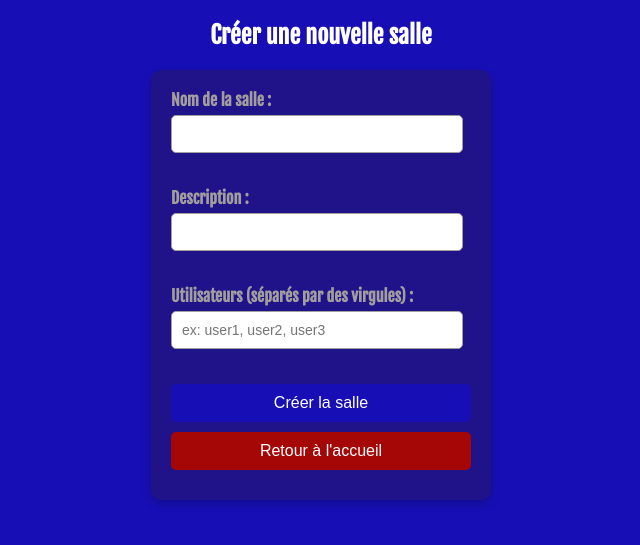
After one commit to Arcols/Tchatouille, a PHP site: page /pages/ajoutsalle.html.php in a window 1280 px wide. The commit adds this page. Shown: the top 545 px of the page, without its empty margins (319-959 px from the left). Run offline with PHP 8.4, Linux system fonts and the light colour scheme.

Commit message:
wtf ça marche (g codé comme un golmon)

```diff
--- /dev/null
+++ b/css/ajoutsalle.css
@@ -0,0 +1,58 @@
+body {
+    background: var(--light-blue);
+    color: white;
+    text-align: center;
+}
+
+h2 {
+    color: white;
+    margin-bottom: 20px;
+}
+
+form {
+    background-color: var(--blue);
+    padding: 20px;
+    border-radius: 10px;
+    display: inline-block;
+    text-align: left;
+    box-shadow: 0px 4px 10px rgba(0, 0, 0, 0.2);
+    width: 300px;
+}
+
+label {
+    font-weight: bold;
+    display: block;
+    margin-bottom: 5px;
+    color: var(--light-gray);
+}
+
+input {
+    width: 90%;
+    padding: 10px;
+    margin-bottom: 15px;
+    border: 1px solid var(--light-gray);
+    border-radius: 5px;
+    background-color: white;
+    color: black;
+    font-size: 14px;
+}
+
+button {
+    background-color: var(--light-blue);
+    color: white;
+    border: none;
+    padding: 10px 20px;
+    font-size: 16px;
+    cursor: pointer;
+    border-radius: 5px;
+    transition: 0.3s;
+    width: 100%;
+    margin-bottom: 10px;
+}
+#goback{
+    background-color: #a50707;
+}
+
+button:hover {
+    background-color: var(--soft-blue);
+}
--- /dev/null
+++ b/pages/ajoutsalle.html.php
@@ -0,0 +1,26 @@
+<!DOCTYPE html>
+<html lang="fr">
+<head>
+    <meta charset="UTF-8">
+    <meta name="viewport" content="width=device-width, initial-scale=1.0">
+    <title>Ajouter une Salle</title>
+    <link rel="stylesheet" href="./../css/global.css">
+    <link rel="stylesheet" href="./../css/ajoutsalle.css">
+</head>
+<body>
+    <h2>Créer une nouvelle salle</h2>
+    <form action="./../php/addsalle.php" method="POST">
+        <label for="nom">Nom de la salle :</label>
+        <input type="text" id="nom" name="nom" required><br><br>
+
+        <label for="description">Description :</label>
+        <input type="text" id="description" name="description" required><br><br>
+
+        <label for="users">Utilisateurs (séparés par des virgules) :</label>
+        <input type="text" id="users" name="users" required placeholder="ex: user1, user2, user3"><br><br>
+
+        <button type="submit">Créer la salle</button>
+        <button id="goback" onclick="window.location.href='./index.html.php'">Retour à l'accueil</button>
+    </form>
+</body>
+</html>
--- a/pages/index.html.php
+++ b/pages/index.html.php
@@ -20,6 +20,7 @@ if (!isset($_SESSION['pseudo'])) {
         <div id="salles">
             <!-- Les salles seront ici -->
         </div>
+        <button onclick="window.location.href='./ajoutsalle.html.php'" id="ajoutSalle">Ajouter une salle</button>
         <div class="container-chat">
             <div id="chat">
                 <!-- Le contenu du chat sera ici -->
```
Also changed, not shown: css/chat.css (+14 -0 lines), php/addsalle.php (added, +61 -0 lines).
